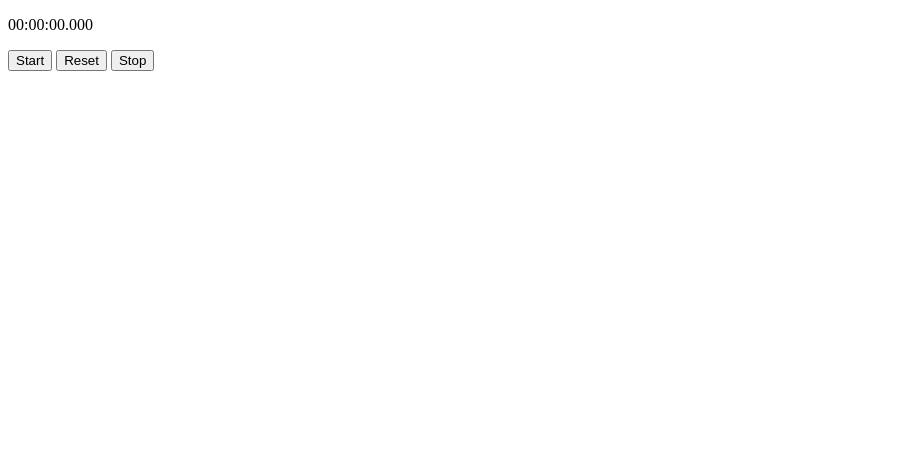
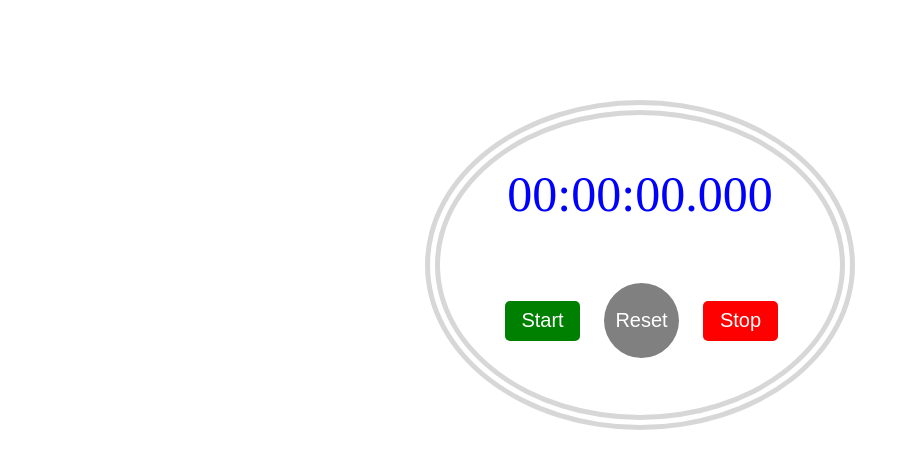
Before and after one commit to spiderbroo/stopWatchOnJS, a plain HTML site: page index.html in a window 1280 px wide. Shown: the whole page, without its empty margins (0-910 px from the left). Drawn offline with Linux system fonts and the light colour scheme.

Commit message:
some styles

```diff
--- a/index.html
+++ b/index.html
@@ -8,10 +8,14 @@
 </head>
 
 <body>
-    <p class="clock"></p>
-    <button  class="start">Start</button>
-    <button class="reset">Reset</button>
-    <button class="stop">Stop</button>
+    <div class="container">
+        <p class="clock"></p>
+        <div class="btns">
+            <button  class="start">Start</button>
+            <button class="reset">Reset</button>
+            <button class="stop">Stop</button>
+        </div>
+    </div>
     <script src="script.js"></script>
 </body>
 
--- a/script.js
+++ b/script.js
@@ -27,6 +27,7 @@ const resetBtn = document.querySelector('.reset');
 startBtn.addEventListener('click', () => {
     stopWatch = setInterval(displayClock, 0.01);
     startBtn.disabled = true;
+    time = Date.now();
 });
 
 stopBtn.addEventListener('click', () => {
--- a/style.css
+++ b/style.css
@@ -0,0 +1,44 @@
+.container {
+    margin: auto;
+    margin-top: 100px;
+    width: 400px;
+    height: 300px;
+    border: 15px double rgba(161, 161, 161, 0.425);
+    border-radius: 50%;
+}
+.clock {
+    font-size: 50px;
+}
+p {
+    text-align: center;
+    color: blue;
+}
+button {
+    width: 75px;
+    height: 40px;
+    margin: 10px;
+    font-size: 20px;
+    border-radius: 5px;
+    border: none;
+    color: white;
+    outline: none;
+}
+button:hover {
+    cursor: pointer;
+    border: 2px solid black;
+}
+.btns {
+    width: 300px;
+    margin-left: 55px;
+}
+.start {
+    background-color: green;
+}
+.stop {
+    background-color: red;
+}
+.reset {
+    background-color: grey;
+    border-radius: 50%;
+    height: 75px;
+}
```
